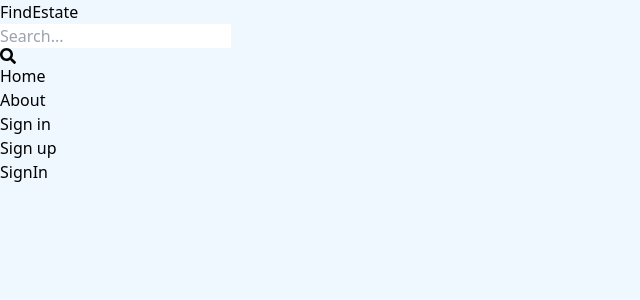
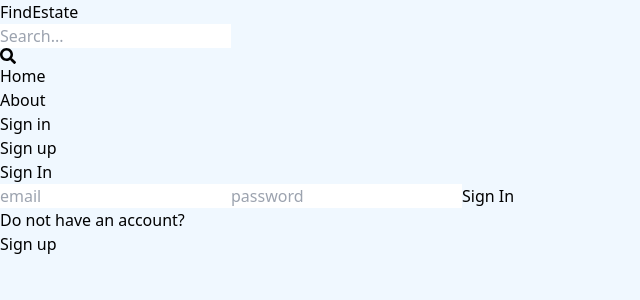
Before and after one commit to ZWeiCAtCM/MERN-Architecture, a React (Vite) app in the folder client/: page /sign-in in a window 1280 px wide. Shown: the top 300 px of the page, without its empty margins (0-640 px from the left). Built offline with nearby package versions, Linux system fonts and the light colour scheme.

Commit message:
complete sign in function

```diff
--- a/client/src/pages/SignIn.jsx
+++ b/client/src/pages/SignIn.jsx
@@ -1,7 +1,58 @@
-import React from 'react'
+import { useState } from 'react';
+import { Link, useNavigate } from 'react-router-dom';
 
 export default function SignIn() {
+  const [formData, setFormData] = useState({});
+  const [error, setError] = useState(null);
+  const [loading, setLoading] = useState(false);
+  const navigate = useNavigate();
+  const handleChange = (e) => {
+    setFormData({
+      ...formData,
+      [e.target.id]: e.target.value,
+    })
+  }
+  const handleSubmit = async (e) => {
+    e.preventDefault();
+    try {
+      setLoading(true);
+      const res = await fetch('/api/auth/signin', {
+        method: 'POST',
+        headers: {
+          'Content-Type': 'application/json',
+        },
+        body: JSON.stringify(formData),
+      });
+      const data = await res.json();
+      console.log(data);
+      if(data.success === false) {
+        setError(data.message);
+        setLoading(false);
+        return;
+      }
+      setLoading(false);
+      setError(null);
+      navigate('/');
+    } catch (error) {
+      setLoading(false);
+      setError(error.message);
+    }
+  };
   return (
-    <div>SignIn</div>
+    <div className='p-3 max-w-lg mx-auto'>
+      <h1 className="text-3xl text-center font-semibold my-7">Sign In</h1>
+      <form onSubmit={handleSubmit} className='flex flex-col gap-4'>
+        <input type="email" placeholder='email' className='border p-3 rounded-lg' id='email' onChange={handleChange}/>
+        <input type="password" placeholder='password' className='border p-3 rounded-lg' id='password'onChange={handleChange}/>
+        <button disabled={loading} className='bg-slate-700 text-white p-3 rounded-lg uppercase hover:bg-slate-500 disabled:bg-slate-300'>{loading ? 'loading...' : 'Sign In'}</button>
+      </form>
+      <div className='flex gap-2 mt-5 mx-auto'>
+        <p>Do not have an account?</p>
+        <Link to={"/sign-up"}>
+          <span className='text-blue-700'>Sign up</span>
+        </Link>
+      </div>
+      {error && <p className='text-red-500'>{error}</p>}
+    </div>
   )
 }
--- a/client/src/pages/SignUp.jsx
+++ b/client/src/pages/SignUp.jsx
@@ -40,7 +40,7 @@ export default function SignUp() {
   };
   return (
     <div className='p-3 max-w-lg mx-auto'>
-      <h1 className="text-3xl text-center font-semibold my-7">Sign up</h1>
+      <h1 className="text-3xl text-center font-semibold my-7">Sign Up</h1>
       <form onSubmit={handleSubmit} className='flex flex-col gap-4'>
         <input type="text" placeholder='username' className='border p-3 rounded-lg' id='username' onChange={handleChange}/>
         <input type="email" placeholder='email' className='border p-3 rounded-lg' id='email' onChange={handleChange}/>
@@ -50,10 +50,10 @@ export default function SignUp() {
       <div className='flex gap-2 mt-5 mx-auto'>
         <p>Have an account?</p>
         <Link to={"/sign-in"}>
-          <span>Sign in</span>
+          <span className='text-blue-700'>Sign in</span>
         </Link>
-        {error && <p className='text-red-500'>{error}</p>}
       </div>
+      {error && <p className='text-red-500'>{error}</p>}
     </div>
   )
 }
```
